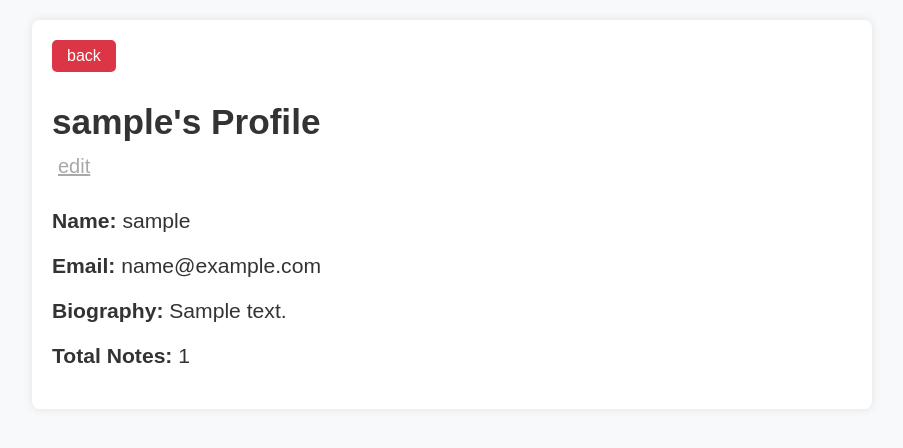
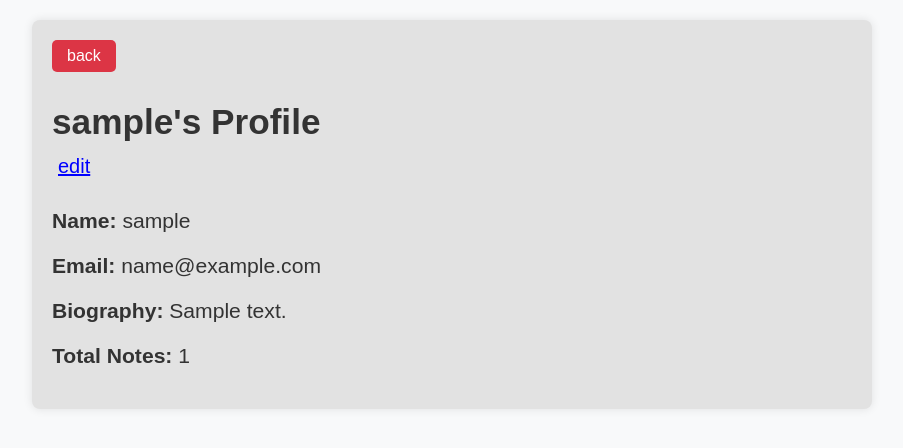
Before and after one commit to a3has/team10App, a Flask app: page /user in a window 1280 px wide. Shown: the top 448 px of the page, without its empty margins (188-1091 px from the left). Run offline with Flask 3, Linux system fonts and the light colour scheme; a user stored in the database is signed in; tables that the repository leaves empty hold one stand-in row (values such as "Sample post"); some libraries are stand-ins or nearby versions.

Commit message:
edited user profile

```diff
--- a/notesapp/app/static/user.css
+++ b/notesapp/app/static/user.css
@@ -8,7 +8,7 @@ body {
 .container {
     max-width: 800px;
     margin: 20px auto;
-    background-color: #fff;
+    background-color: #e2e2e2; /* TEXT BOX COLOR*/
     padding: 20px;
     border-radius: 8px;
     box-shadow: 0 0 10px rgba(0, 0, 0, 0.1);
@@ -31,7 +31,7 @@ body {
     background-color: transparent;
     text-decoration: underline;
     font-size: 20px;
-    color:darkgray;
+    color: blue;
 }
 
 .edit:hover {
```
